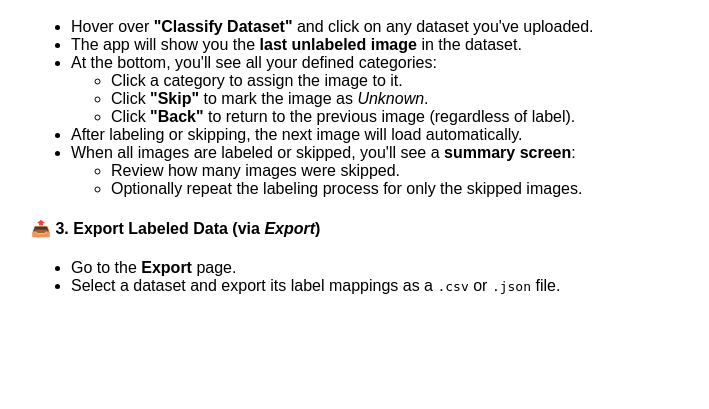
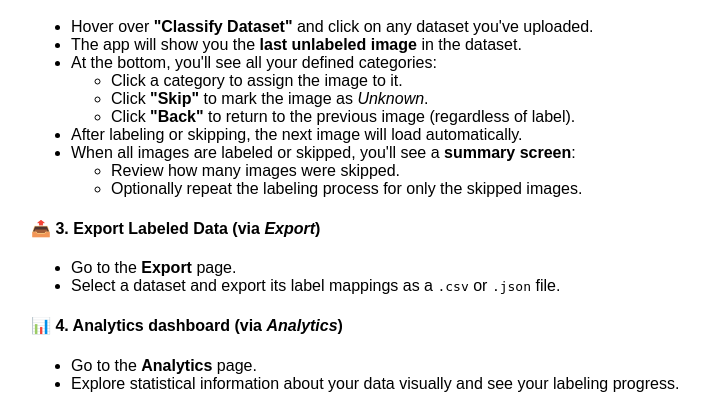
Before and after one commit to NiklasMueller2001/easy-image-labeling, a Flask app: page /index in a window 1280 px wide. Shown: the part 466-875 px from the top of the page, without its empty margins (353-1062 px from the left). Before the commit the page ends 760 px from the top, so only its background shows below. Run offline with Flask 3, Linux system fonts and the light colour scheme; the visitor is signed in with stand-in values (Sample User, id 1); parts of the project's set-up code (start-up, migrations or seed data) failed here and were passed over.

Commit message:
index page update

```diff
--- a/easy_image_labeling/__init__.py
+++ b/easy_image_labeling/__init__.py
@@ -21,7 +21,7 @@ from .plotlydash.dashboard import initiatlize_dashboard
 from easy_image_labeling.dataset_manager import Dataset, DatasetManager
 from pathlib import Path
 
-__version__ = "2.0.0"
+__version__ = "2.0.1"
 
 
 def create_app(
--- a/easy_image_labeling/templates/index.html
+++ b/easy_image_labeling/templates/index.html
@@ -65,5 +65,11 @@ Home
     <li>Go to the <strong>Export</strong> page.</li>
     <li>Select a dataset and export its label mappings as a <code>.csv</code> or <code>.json</code> file.</li>
   </ul>
+
+  <h4>📊 4. Analytics dashboard (via <em>Analytics</em>)</h4>
+  <ul>
+    <li>Go to the <strong>Analytics</strong> page.</li>
+    <li>Explore statistical information about your data visually and see your labeling progress.</li>
+  </ul>
 </div>
 {% endblock %}
```
